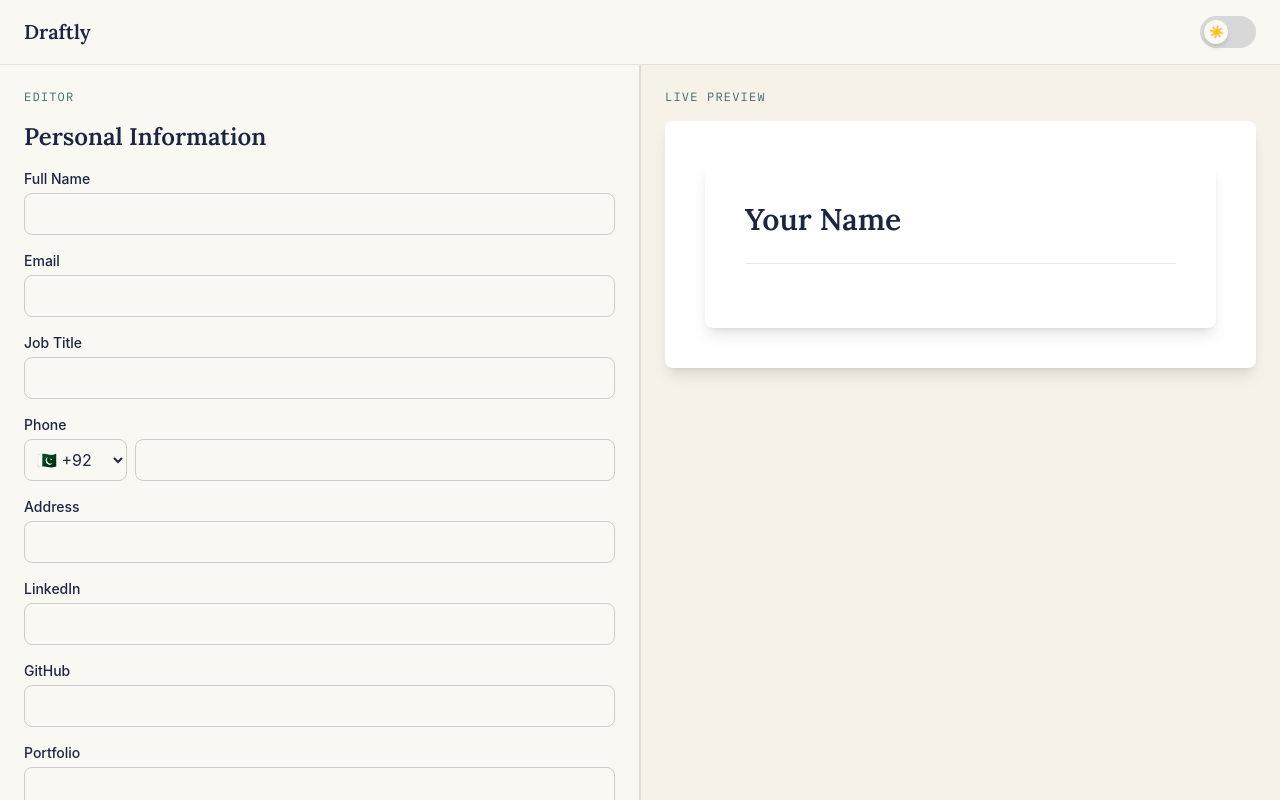
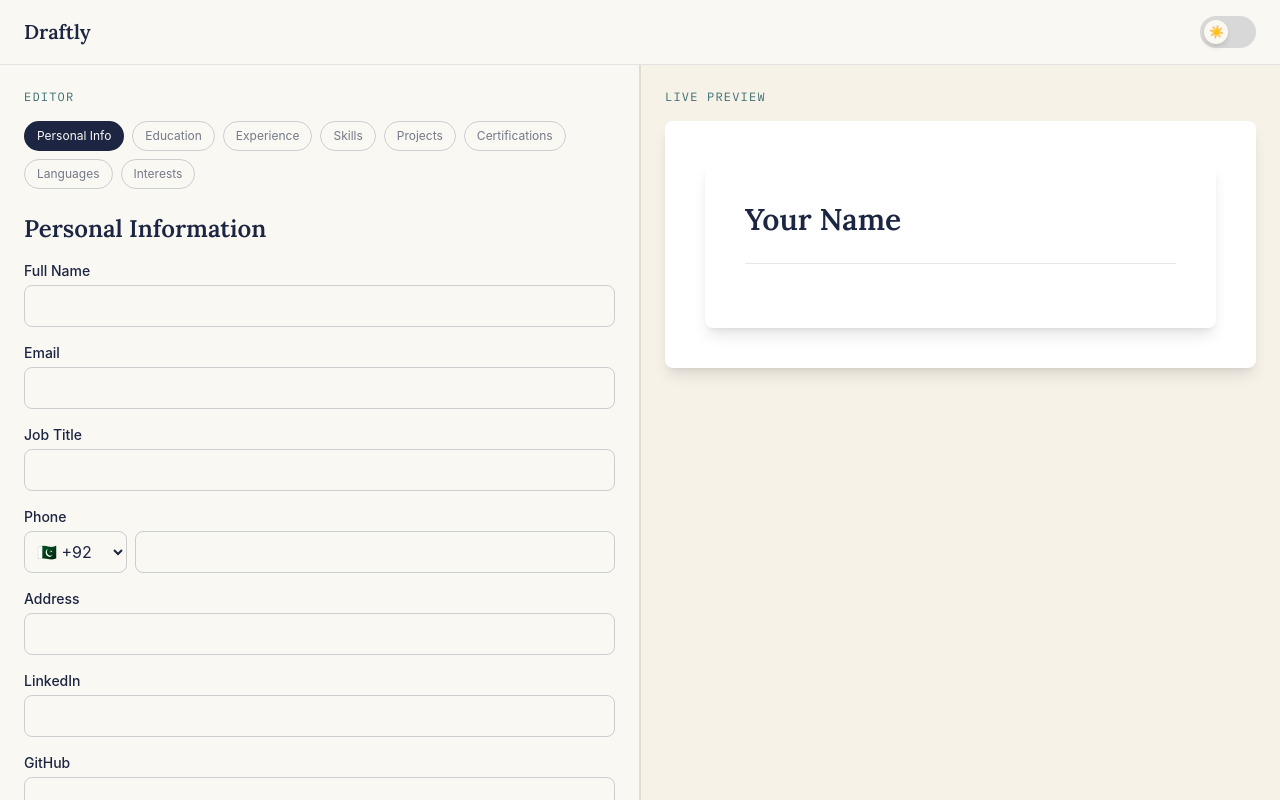
Before and after one commit to nahy1061/draftly, a React (Vite) app: page /builder in a window 1280 px wide. Shown: the top 800 px of the page. Built offline with nearby package versions, Linux system fonts and the light colour scheme.

Commit message:
Add clickable section-label row for direct navigation

```diff
--- a/src/pages/Builder.jsx
+++ b/src/pages/Builder.jsx
@@ -95,6 +95,24 @@ function Builder() {
             Editor
           </h2>
 
+          {/* Section label row — click any label to jump straight to it */}
+          <div className="flex flex-wrap gap-2 mb-6">
+            {navOrder.map((key) => (
+              <button
+                key={key}
+                type="button"
+                onClick={() => setActiveSection(key)}
+                className={`text-xs px-3 py-1.5 rounded-full border transition-colors ${
+                  activeSection === key
+                    ? "bg-[#1C2541] dark:bg-[#F4B942] text-[#FAF8F3] dark:text-[#1C2541] border-transparent"
+                    : "border-[#1C2541]/20 dark:border-[#F2EFE9]/20 text-[#1C2541]/60 dark:text-[#F2EFE9]/60"
+                }`}
+              >
+                {SECTION_LABELS[key]}
+              </button>
+            ))}
+          </div>
+
           {/* Only the active section's form renders here */}
           <ActiveFormComponent />
 
```
